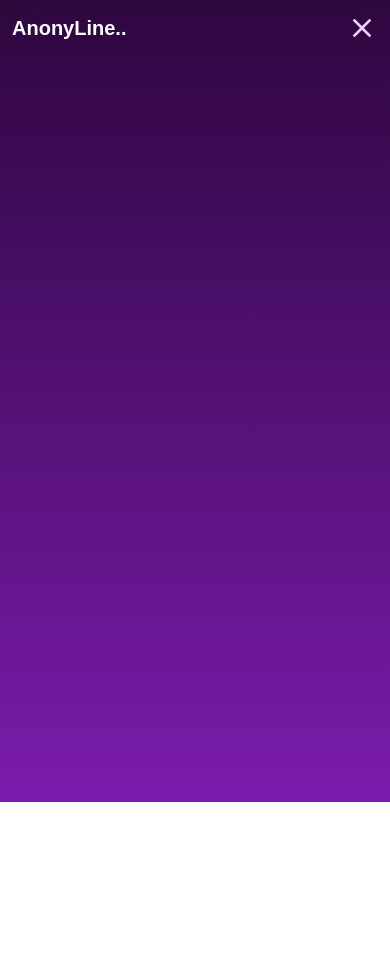
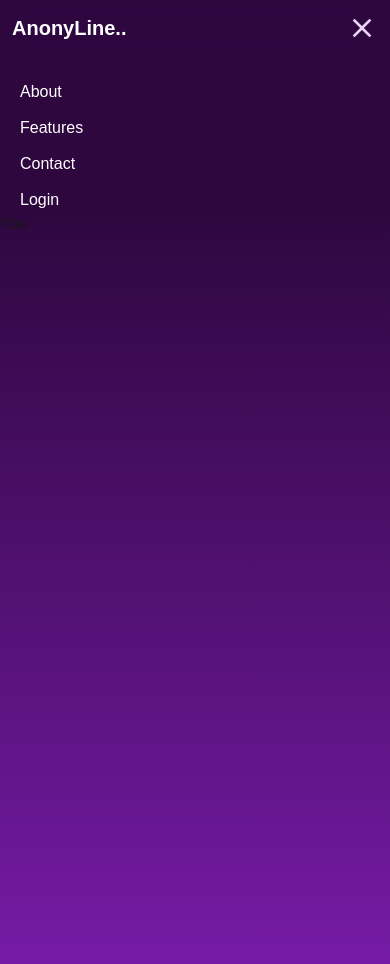
Before and after one commit to MikeyA-yo/anonyline, a Next.js app: page / in a window 390 px wide. Both pictures are taken after a click on the icon 362 px from the left and 28 px from the top of the page. Shown: the top 964 px of the page. Before the commit the page ends 844 px from the top, so only its background shows below. Built offline with nearby package versions, Linux system fonts and the light colour scheme.

Commit message:
i still need ideas for layout on mobile nav

```diff
--- a/components/landing.tsx
+++ b/components/landing.tsx
@@ -1,18 +1,22 @@
 import Nav from "./nav";
 
-export default function Landing(){
+export default function Landing() {
   return (
     <>
+      <div className="w-full h-full bg-[#2E073F]">
         <Nav />
         <Hero />
+      </div>
     </>
-    )
+  );
 }
 
-function Hero(){
+function Hero() {
   return (
     <>
-          <div className="bg-gradient-to-b from-[#2E073F] to-[#7A1CAC] h-[95svh]">Yoo</div>
+      <div className="bg-gradient-to-b from-[#2E073F] to-[#7A1CAC] h-[95svh]">
+        Yoo
+      </div>
     </>
-    )
+  );
 }
--- a/components/nav.tsx
+++ b/components/nav.tsx
@@ -1,4 +1,5 @@
 "use client";
+import { AnimatePresence, motion } from "motion/react";
 import Link from "next/link";
 import { useState } from "react";
 import { HiBars3BottomRight } from "react-icons/hi2";
@@ -21,12 +22,35 @@ export default function Nav(){
             <Link href={"/"} className="text-xl font-bold">AnonyLine..</Link>
             <Bar open={open} setOpen={setOpen} />
           </nav>
+          <AnimatePresence>
+                {open && <SideBar />}
+            </AnimatePresence>
         </>
     )
 }
+export const AnimateDiv = motion.div;
 function SideBar({}){
     return (
-        <></>
+        <>
+          <AnimateDiv className="flex flex-col gap-3 pt-20 text-white px-5" initial={{
+                x: "100vw"
+            }} animate={{
+                x: "0vw"
+          }}
+            transition={{
+                type: "spring",
+                stiffness: 100
+            }}
+            exit={{
+                x:"100vw"
+            }}
+          >
+            <Link href={"/about"}>About</Link>
+            <Link href={"/features"}>Features</Link>
+            <Link href={"/contact"}>Contact</Link>
+            <Link href={"/login"}>Login</Link>
+          </AnimateDiv>
+        </>
     )
 }
 function Bar({open, setOpen}:{open:boolean, setOpen:React.Dispatch<React.SetStateAction<boolean>>}){
--- a/package.json
+++ b/package.json
@@ -10,6 +10,7 @@
   },
   "dependencies": {
     "appwrite": "^16.1.0",
+    "motion": "^12.0.6",
     "next": "15.1.4",
     "react": "^19.0.0",
     "react-dom": "^19.0.0",
```
Also changed, not shown: 1 other file (tests, documents, lock files or other folders). Lines whose indentation alone changed are shown as unchanged.
